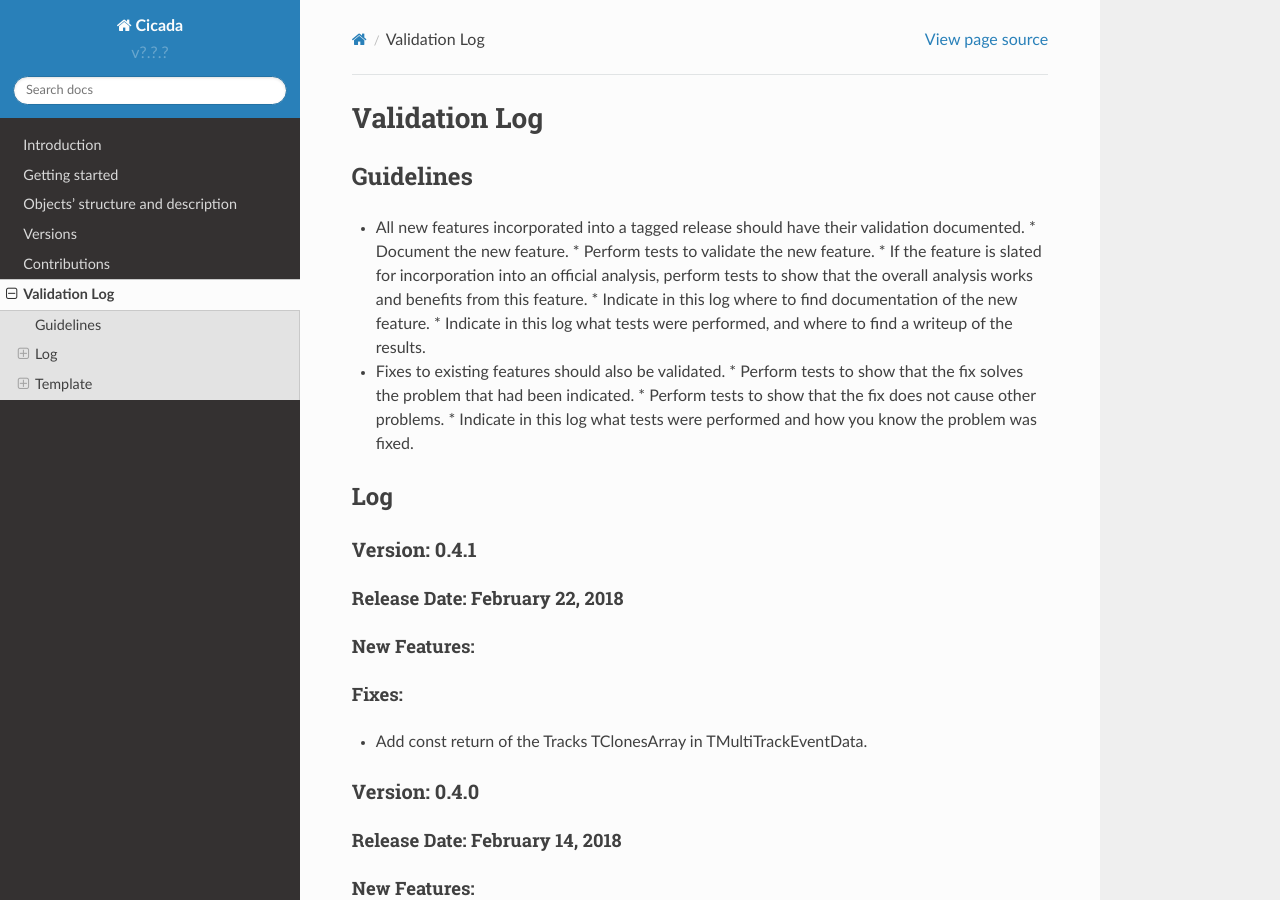
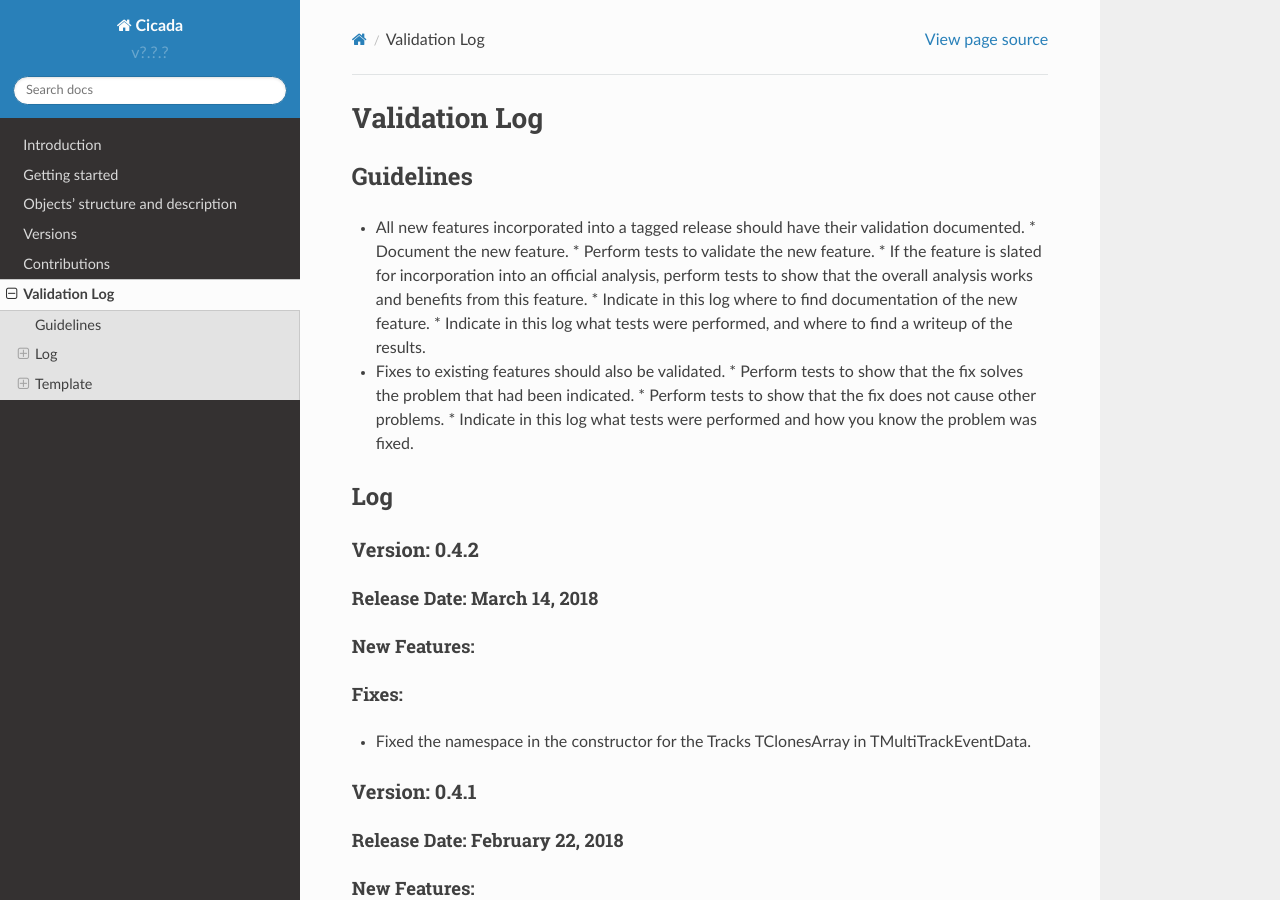
Before and after one commit to project8/cicada, a Sphinx documentation site: the page built from Documentation/ValidationLog.rst, in a window 1280 px wide and 900 px high. Built offline with Sphinx 7.4.7 and the Read the Docs theme 2.0.0, drawn with Linux system fonts in a browser that asks for light colours.

```diff
--- a/CMakeLists.txt
+++ b/CMakeLists.txt
@@ -10,7 +10,7 @@ cmake_minimum_required (VERSION 3.1)
 #########
 
 cmake_policy( SET CMP0048 NEW ) # version in project()
-project( Cicada VERSION 0.4.1 )
+project( Cicada VERSION 0.4.2 )
 
 list( APPEND CMAKE_MODULE_PATH ${PROJECT_SOURCE_DIR}/Scarab/cmake )
 include( PackageBuilder )
--- a/Documentation/ValidationLog.rst
+++ b/Documentation/ValidationLog.rst
@@ -17,6 +17,21 @@ Guidelines
 
 Log
 ---
+
+Version: 0.4.2
+~~~~~~~~~~~~~~
+
+Release Date: March 14, 2018
+'''''''''''''''''''''''''''''''
+
+New Features:
+'''''''''''''
+
+Fixes:
+''''''
+
+* Fixed the namespace in the constructor for the Tracks TClonesArray in TMultiTrackEventData.
+
 
 Version: 0.4.1
 ~~~~~~~~~~~~~~
```
